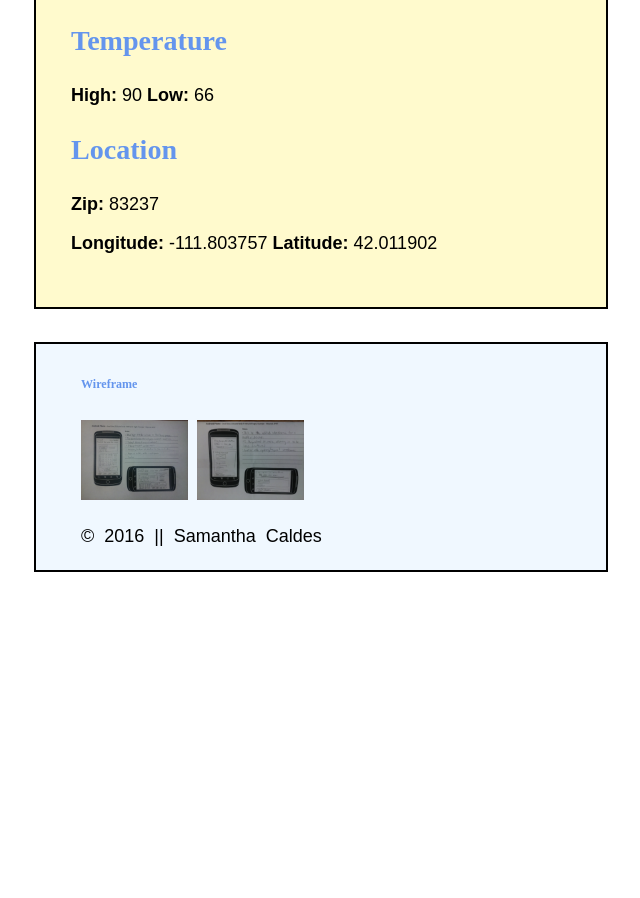
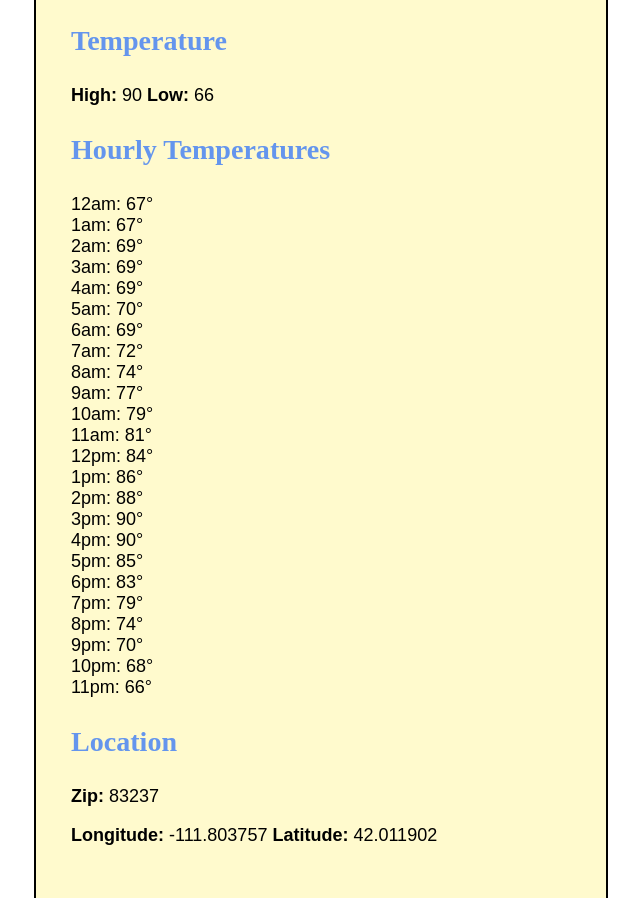
Before and after one commit to scaldes/scaldes.github.io, a plain HTML site: page homework/franklin.html in a window 1280 px wide. Shown: the part 704-1602 px from the top of the page, without its empty margins (319-959 px from the left). Before the commit the page ends 1284 px from the top, so only its background shows below. Drawn offline with Linux system fonts and the light colour scheme.

```diff
--- /dev/null
+++ b/css/layouts.css
@@ -0,0 +1,39 @@
+html *{
+    box-sizing: border-box;
+}
+
+*:before,
+*:after{
+    box-sizing: border-box;
+}
+
+body{
+    font: 20px "times new roman", times, serif;
+    margin: 0;
+    padding: 0;
+}
+@media screen and (min-width: 600px){
+    #page-header{
+        width: 100%;
+        text-align: center;
+    }
+    #page-nav{
+        float: left;
+        width: 30%;
+        padding: 1em;
+    }
+    #main{
+        width: 40%;
+        float: left;
+        margin: 1em;
+        padding: 1em;
+    }
+    #page-aside{
+        float: left;
+        width: 20%
+            padding: 1em;
+    }
+    #page-footer{
+        clear: left;
+    }
+}
--- a/homework/franklin.html
+++ b/homework/franklin.html
@@ -34,6 +34,36 @@ MOBILE FIRst then write queirires for tablet then another quierey left tablet th
             <p><strong>Wind: </strong> 1-5 <strong>Direction: </strong> Southwest</p>
             <h3>Temperature</h3>
             <p><strong>High:</strong> 90 <strong> Low:</strong> 66</p>
+            <h3>Hourly Temperatures</h3>
+            <p>12am: 67°<br>
+                1am: 67°<br>
+                2am: 69°<br>
+                3am: 69°<br>
+                4am: 69°<br>
+                5am: 70°<br>
+                6am: 69°<br>
+                7am: 72°<br>
+                8am: 74°<br>
+                9am: 77°<br>
+                10am: 79°<br>
+                11am: 81°<br>
+                12pm: 84°<br>
+                1pm: 86°<br>
+                2pm: 88°<br>
+                3pm: 90°<br>
+                4pm: 90°<br>
+                5pm: 85°<br>
+                6pm: 83°<br>
+                7pm: 79°<br>
+                8pm: 74°<br>
+                9pm: 70°<br>
+                10pm: 68°<br>
+                11pm: 66°
+
+
+
+
+            </p>
             <h3>Location</h3>
             <p><strong>Zip: </strong> 83237</p>
             <p><strong>Longitude: </strong> -111.803757 <strong> Latitude:</strong> 42.011902</p>
```
Also changed, not shown: homework/layouts.html (added, +39 -0 lines), index.html (+7 -1 lines).
